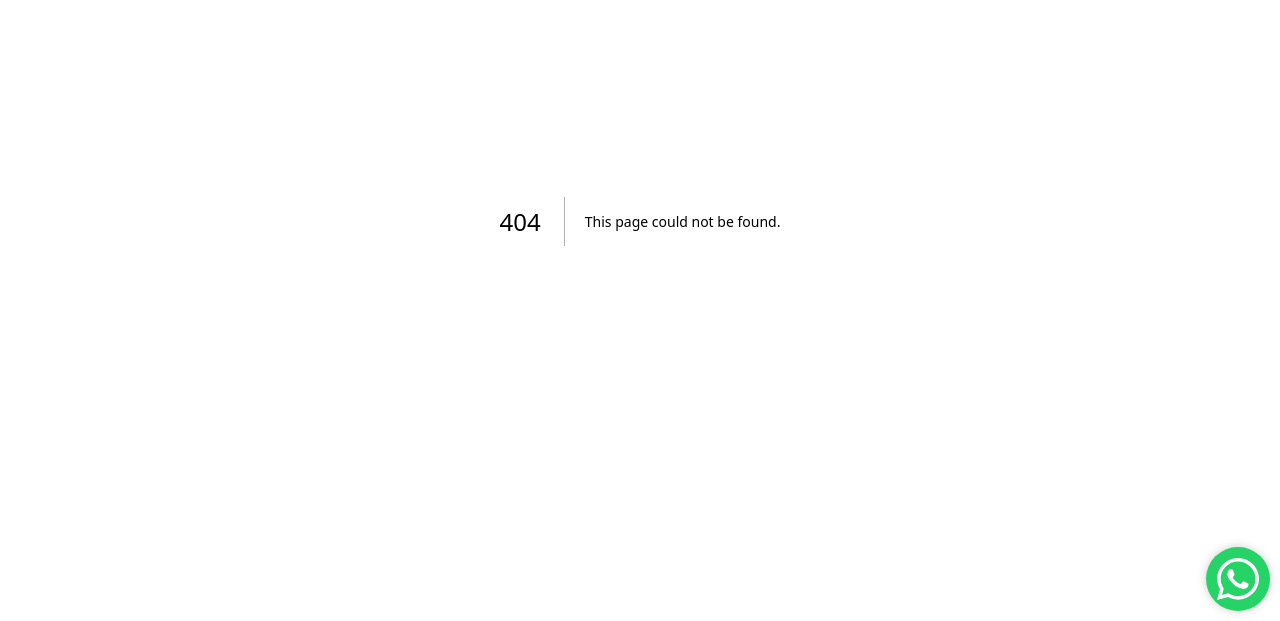
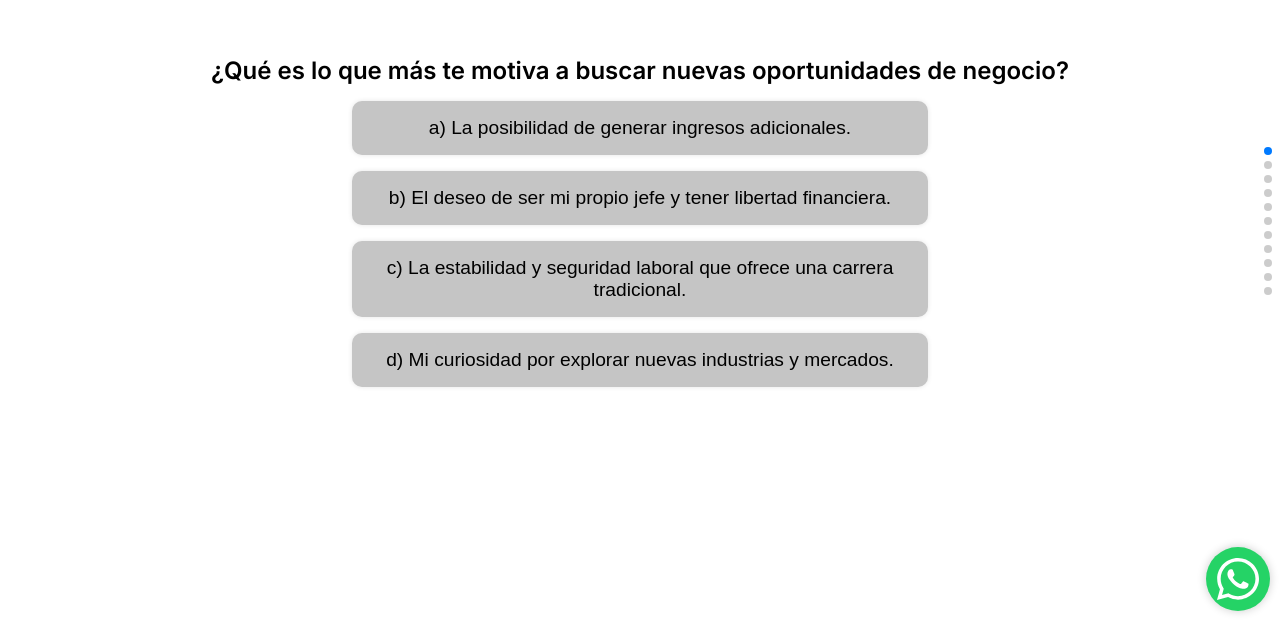
Before and after one commit to goalcasor/the_super_patch, a Next.js app: page /landing-test in a window 1280 px wide. Before the commit this address had no page. Shown: the part 179-800 px from the top of the page. Built offline with nearby package versions, Linux system fonts and the light colour scheme.

Commit message:
add landing test

```diff
--- /dev/null
+++ b/src/app/landing-test/page.tsx
@@ -0,0 +1,98 @@
+'use client';
+
+import { useState, useRef, useEffect } from 'react';
+import { Swiper, SwiperSlide } from 'swiper/react';
+import 'swiper/css';
+import 'swiper/css/pagination';
+import { Pagination } from 'swiper/modules';
+import styles from '@/styles/pages/LandingTest.module.scss';
+
+// Aquí se importa el array de preguntas abstraído
+import { questions } from '@/data/QuestionsLandingTest'; // Asegúrate de que la ruta sea correcta
+
+export default function LandingTest() {
+  const [responses, setResponses] = useState([]);
+  const [evaluation, setEvaluation] = useState(null);
+  const swiperRef = useRef(null);
+
+  const handleAnswerSelection = (index, answer) => {
+    const newResponses = [...responses];
+    newResponses[index] = answer;
+    setResponses(newResponses);
+
+    if (swiperRef.current && index < questions.length - 1) {
+      swiperRef.current.slideNext();
+    } else if (index === questions.length - 1) {
+      swiperRef.current.slideNext();
+      evaluateResponses(newResponses);
+    }
+  };
+
+  const evaluateResponses = (responses) => {
+    let score = 0;
+
+    // Ejemplo de lógica simple de evaluación
+    responses.forEach((response, index) => {
+      if (response.includes('a')) score += 1; // Puedes ajustar la lógica según tus necesidades
+      if (response.includes('b')) score += 2;
+      if (response.includes('c')) score += 1;
+    });
+
+    // Establecer un umbral para determinar si el usuario es un buen candidato
+    const isQualified = score >= 15; // Puedes ajustar este umbral
+
+    setEvaluation({
+      score,
+      isQualified,
+    });
+  };
+
+  return (
+    <div className={styles.landing_test_page}>
+      <Swiper
+        direction={'vertical'}
+        pagination={{
+          clickable: true,
+        }}
+        modules={[Pagination]}
+        className={styles.swiper}
+        onSwiper={(swiper) => (swiperRef.current = swiper)}
+      >
+        {questions.map((item, index) => (
+          <SwiperSlide key={index} className={styles.swiper_slide}>
+            <div className={styles.question_container}>
+              <h3 className={styles.question}>{item.question}</h3>
+              <div className={styles.answers_container}>
+              {item.answers.map((answer, answerIndex) => (
+                <button
+                  key={answerIndex}
+                  onClick={() => handleAnswerSelection(index, answer)}
+                  className={styles.answer}
+                >
+                  {answer}
+                </button>
+              ))}
+              </div>
+            </div>
+          </SwiperSlide>
+        ))}
+        <SwiperSlide className={styles.swiper_slide}>
+          <div>
+            <h3>Resultados</h3>
+            {evaluation && (
+              <div>
+                <h4>Evaluación</h4>
+                <p>Puntuación Total: {evaluation.score}</p>
+                <p>
+                  {evaluation.isQualified
+                    ? '¡Felicidades! Eres un buen candidato para esta oportunidad.'
+                    : 'Gracias por tu tiempo. Parece que esta oportunidad podría no ser la mejor para ti.'}
+                </p>
+              </div>
+            )}
+          </div>
+        </SwiperSlide>
+      </Swiper>
+    </div>
+  );
+}
--- /dev/null
+++ b/src/data/QuestionsLandingTest.ts
@@ -0,0 +1,92 @@
+export const questions = [
+    {
+      question: "¿Qué es lo que más te motiva a buscar nuevas oportunidades de negocio?",
+      answers: [
+        "a) La posibilidad de generar ingresos adicionales.",
+        "b) El deseo de ser mi propio jefe y tener libertad financiera.",
+        "c) La estabilidad y seguridad laboral que ofrece una carrera tradicional.",
+        "d) Mi curiosidad por explorar nuevas industrias y mercados.",
+      ],
+    },
+    {
+      question: "¿Qué piensas sobre el riesgo en las oportunidades de negocio?",
+      answers: [
+        "a) Prefiero evitar los riesgos; busco estabilidad y seguridad.",
+        "b) Entiendo que todo negocio conlleva riesgos, pero estoy dispuesto a asumirlos por una buena oportunidad.",
+        "c) Me siento cómodo asumiendo riesgos calculados si hay una buena recompensa.",
+        "d) No estoy seguro; me gustaría saber más antes de asumir cualquier riesgo.",
+      ],
+    },
+    {
+      question: "¿Cuál es tu experiencia previa en emprendimiento?",
+      answers: [
+        "a) He iniciado mi propio negocio o proyecto en el pasado.",
+        "b) He considerado emprender, pero aún no he dado el paso.",
+        "c) No tengo experiencia, pero estoy interesado en aprender.",
+        "d) Prefiero seguir una carrera profesional en una empresa establecida.",
+      ],
+    },
+    {
+      question: "¿Cómo te gustaría generar ingresos adicionales?",
+      answers: [
+        "a) Invertir en activos que generen ingresos pasivos (ej. inmuebles, acciones).",
+        "b) Explorar oportunidades de negocio innovadoras.",
+        "c) Buscar un segundo empleo o trabajo freelance.",
+        "d) No estoy interesado en generar ingresos adicionales en este momento.",
+      ],
+    },
+    {
+      question: "¿Estás familiarizado con el concepto de 'La carrera de la rata'?",
+      answers: [
+        "a) Sí, entiendo cómo el sistema económico tradicional puede limitar la libertad financiera.",
+        "b) Sí, pero no estoy seguro de cómo evitar caer en ese ciclo.",
+        "c) No, pero me gustaría aprender más sobre ello.",
+        "d) No, y no es algo que me preocupe actualmente.",
+      ],
+    },
+    {
+      question: "¿Qué opinas sobre las grandes corporaciones, especialmente las farmacéuticas?",
+      answers: [
+        "a) Creo que tienen demasiado poder y, a veces, actúan en contra del interés público.",
+        "b) Entiendo su importancia, pero prefiero apoyar empresas más pequeñas e innovadoras.",
+        "c) No tengo una opinión formada al respecto.",
+        "d) Confío en que las grandes corporaciones están haciendo lo mejor para el bienestar general.",
+      ],
+    },
+    {
+      question: "¿Qué tipo de libertad valoras más en una oportunidad de negocio?",
+      answers: [
+        "a) Libertad financiera: tener ingresos pasivos y no depender de un empleo.",
+        "b) Libertad de tiempo: poder gestionar mi propio horario.",
+        "c) Libertad creativa: poder innovar y tomar decisiones importantes.",
+        "d) Libertad para evitar riesgos y mantener la estabilidad.",
+      ],
+    },
+    {
+      question: "¿Cuál de las siguientes afirmaciones describe mejor tu actitud hacia el éxito financiero?",
+      answers: [
+        "a) El éxito financiero es posible si uno se arriesga y trabaja duro.",
+        "b) Prefiero tener un equilibrio entre estabilidad y oportunidades de crecimiento.",
+        "c) Me conformo con lo que tengo, mientras sea suficiente para vivir.",
+        "d) El éxito financiero es importante, pero no estoy dispuesto a asumir grandes riesgos.",
+      ],
+    },
+    {
+      question: "¿Cómo te sientes al trabajar en un entorno en el que las ganancias dependen de tu rendimiento personal?",
+      answers: [
+        "a) Me motiva; me gusta que mi éxito dependa directamente de mi esfuerzo.",
+        "b) Me parece interesante, pero me preocupa la estabilidad.",
+        "c) Prefiero un salario fijo y estable.",
+        "d) No estoy seguro; necesito más información antes de decidir.",
+      ],
+    },
+    {
+      question: "¿Qué tanto estás dispuesto a invertir en formación y desarrollo personal para tener éxito en una nueva oportunidad de negocio?",
+      answers: [
+        "a) Estoy dispuesto a invertir tiempo y dinero si veo potencial.",
+        "b) Me interesa, pero no puedo comprometerme a grandes inversiones ahora.",
+        "c) Prefiero opciones que no requieran mucha inversión.",
+        "d) No estoy interesado en invertir en formación en este momento.",
+      ],
+    },
+  ];
--- /dev/null
+++ b/src/styles/pages/LandingTest.module.scss
@@ -0,0 +1,83 @@
+.landing_test_page{
+    height: 100vh;
+    width: 100%;
+}
+
+.swiper {
+    width: 100%;
+    height: 100%;
+  }
+
+  .swiper_slide {
+    text-align: center;
+    font-size: 18px;
+    background: #fff;
+
+    /* Center slide text vertically */
+    display: flex;
+    justify-content: center;
+    align-items: center;
+
+    color: black;
+  }
+
+  .swiper_slide img {
+    display: block;
+    width: 100%;
+    height: 100%;
+    object-fit: cover;
+  }
+
+  .question_container{
+    display: flex;
+    flex-direction: column;
+    justify-content: center;
+    align-items: center;
+    height: 100%;
+    width: 90%;
+  }
+
+  .question{
+    font-size: 1.5rem;
+    font-weight: 600;
+    margin-bottom: 1rem;
+  }
+
+  .answers_container{
+    display: flex;
+    flex-direction: column;
+    justify-content: center;
+    align-items: center;
+    gap: 1rem;
+    width: 100%;
+  }
+
+  .answer{
+    width: 50%;
+    padding: 1rem;
+    border-radius: 10px;
+    background-color: #c5c5c5;
+    cursor: pointer;
+    transition: background-color 0.3s;
+    font-size: 1.2rem;
+    border: none;
+    box-shadow: 0 0 5px rgba(0, 0, 0, 0.1);
+  }
+
+  @media screen and (max-width: 768px){
+
+    .question_container{
+        justify-content: flex-start;
+        padding-top: 1rem;
+        width: 100%;
+    }
+
+    .question{
+      font-size: 1.2rem;
+    }
+    .answer{
+      width: 80%;
+      font-size: 1rem;
+    }
+
+  }
```
